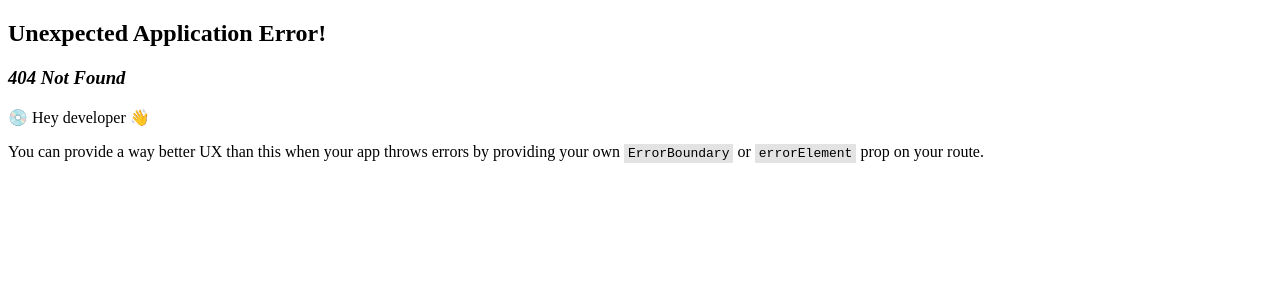
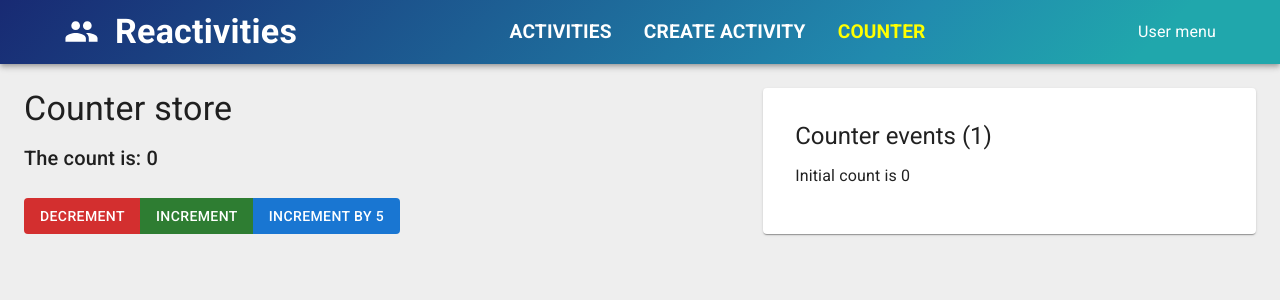
Before and after one commit to thuannd-dev/Reactivities, a React app in the folder client/: page /counter in a window 1280 px wide. Before the commit this address had no page. Shown: the top 300 px of the page. Built offline with nearby package versions, Linux system fonts and the light colour scheme; the HTML template or start-up script is replaced by a standard one.

Commit message:
feat: Integrate and demo with mobx and refactor data fetching
- Integrate and demo with mobx by counter component

- Demo computed properties in mobx by counter event

- Add loading indicator

- Refactor react query fetching

```diff
--- a/client/package.json
+++ b/client/package.json
@@ -19,6 +19,8 @@
     "@tanstack/react-query-devtools": "^5.85.9",
     "axios": "^1.11.0",
     "date-fns": "^4.1.0",
+    "mobx": "^6.15.0",
+    "mobx-react-lite": "^4.1.1",
     "react": "^19.1.1",
     "react-calendar": "^6.0.0",
     "react-dom": "^19.1.1",
--- a/client/src/app/layout/NavBar.tsx
+++ b/client/src/app/layout/NavBar.tsx
@@ -6,11 +6,16 @@
   Container,
   Typography,
   MenuItem,
+  LinearProgress,
 } from "@mui/material";
 import { NavLink } from "react-router";
 import MenuItemLink from "../shared/components/MenuItemLink";
+import { useStore } from "../../lib/hooks/useStore";
+import { Observer } from "mobx-react-lite";
 
 export default function NavBar() {
+  const { uiStore } = useStore();
+
   return (
     <Box sx={{ flexGrow: 1 }}>
       <AppBar
@@ -18,6 +23,7 @@
         sx={{
           backgroundImage:
             "linear-gradient(135deg, #182a73 0%, #218aae 69%, #20a7ac 89%)",
+          position: "relative",
         }}
       >
         <Container maxWidth="xl">
@@ -37,10 +43,28 @@
             <Box sx={{ display: "flex" }}>
               <MenuItemLink to="/activities">Activities</MenuItemLink>
               <MenuItemLink to="/createActivity">Create Activity</MenuItemLink>
+              <MenuItemLink to="/counter">Counter</MenuItemLink>
             </Box>
             <MenuItem>User menu</MenuItem>
           </Toolbar>
         </Container>
+
+        <Observer>
+          {() =>
+            uiStore.isLoading ? (
+              <LinearProgress
+                color="secondary"
+                sx={{
+                  position: "absolute",
+                  bottom: 0,
+                  left: 0,
+                  right: 0,
+                  height: 4,
+                }}
+              />
+            ) : null
+          }
+        </Observer>
       </AppBar>
     </Box>
   );
--- a/client/src/app/router/Routes.tsx
+++ b/client/src/app/router/Routes.tsx
@@ -4,6 +4,7 @@
 import HomePage from "../../features/home/HomePage";
 import ActivityForm from "../../features/activities/form/ActivityForm";
 import ActivityDetailPage from "../../features/activities/details/ActivityDetailPage";
+import Counter from "../../features/counter/Counter";
 
 export const router = createBrowserRouter([
   {
@@ -30,6 +31,10 @@
         path: "manage/:id",
         element: <ActivityForm />,
       },
+      {
+        path: "counter",
+        element: <Counter />,
+      },
     ],
   },
 ]);
--- /dev/null
+++ b/client/src/features/counter/Counter.tsx
@@ -0,0 +1,61 @@
+import {
+  Box,
+  Button,
+  ButtonGroup,
+  List,
+  ListItemText,
+  Paper,
+  Typography,
+} from "@mui/material";
+import { useStore } from "../../lib/hooks/useStore";
+import { observer } from "mobx-react-lite";
+
+const Counter = observer(function Counter() {
+  const { counterStore } = useStore();
+
+  return (
+    <Box display="flex" justifyContent="space-between">
+      <Box sx={{ width: "60%" }}>
+        <Typography variant="h4" gutterBottom>
+          {counterStore.title}
+        </Typography>
+        <Typography variant="h6">The count is: {counterStore.count}</Typography>
+        <ButtonGroup sx={{ mt: 3 }}>
+          <Button
+            onClick={() => counterStore.decrement()}
+            variant="contained"
+            color="error"
+          >
+            Decrement
+          </Button>
+          <Button
+            onClick={() => counterStore.increment()}
+            variant="contained"
+            color="success"
+          >
+            Increment
+          </Button>
+          <Button
+            onClick={() => counterStore.increment(5)}
+            variant="contained"
+            color="primary"
+          >
+            Increment by 5
+          </Button>
+        </ButtonGroup>
+      </Box>
+      <Paper sx={{ width: "40%", p: 4 }}>
+        <Typography variant="h5">
+          Counter events ({counterStore.eventCount})
+        </Typography>
+        <List>
+          {counterStore.events.map((value, index) => (
+            <ListItemText key={index}>{value}</ListItemText>
+          ))}
+        </List>
+      </Paper>
+    </Box>
+  );
+});
+
+export default Counter;
--- a/client/src/lib/api/agent.ts
+++ b/client/src/lib/api/agent.ts
@@ -1,4 +1,5 @@
 import axios from "axios";
+import { store } from "../stores/store";
 
 const sleep = (delay: number) => {
   return new Promise((resolve) => {
@@ -10,6 +11,11 @@
   baseURL: import.meta.env.VITE_API_URL,
 });
 
+agent.interceptors.request.use((config) => {
+  store.uiStore.isBusy();
+  return config;
+});
+
 agent.interceptors.response.use(async (response) => {
   try {
     await sleep(1000);
@@ -17,6 +23,8 @@
   } catch (error) {
     console.log(error);
     return Promise.reject(error);
+  } finally {
+    store.uiStore.isIdle();
   }
 });
 
--- a/client/src/lib/hooks/useActivities.tsx
+++ b/client/src/lib/hooks/useActivities.ts
@@ -1,8 +1,10 @@
 import { useMutation, useQuery, useQueryClient } from "@tanstack/react-query";
 import agent from "../api/agent";
+import { useLocation } from "react-router";
 
 export const useActivities = (id?: string) => {
   const queryClient = useQueryClient();
+  const location = useLocation();
 
   const { data: activities, isPending } = useQuery({
     queryKey: ["activities"],
@@ -10,6 +12,7 @@
       const response = await agent.get<Activity[]>("/activities");
       return response.data;
     },
+    enabled: !id && location.pathname === "/activities",
   });
 
   const { data: activity, isLoading: isLoadingActivity } = useQuery({
--- /dev/null
+++ b/client/src/lib/hooks/useStore.ts
@@ -0,0 +1,6 @@
+import { useContext } from "react";
+import { StoreContext } from "../stores/store";
+
+export function useStore() {
+  return useContext(StoreContext);
+}
--- /dev/null
+++ b/client/src/lib/stores/counterStore.ts
@@ -0,0 +1,25 @@
+import { makeAutoObservable } from "mobx";
+
+export default class CounterStore {
+  title = "Counter store";
+  count = 0;
+  events: string[] = [`Initial count is ${this.count}`];
+
+  constructor() {
+    makeAutoObservable(this);
+  }
+
+  increment = (amount = 1) => {
+    this.count += amount;
+    this.events.push(`Incremented by ${amount} - count is now ${this.count}`);
+  };
+
+  decrement = (amount = 1) => {
+    this.count -= amount;
+    this.events.push(`Decremented by ${amount} - count is now ${this.count}`);
+  };
+
+  get eventCount() {
+    return this.events.length;
+  }
+}
--- /dev/null
+++ b/client/src/lib/stores/store.ts
@@ -0,0 +1,15 @@
+import { createContext } from "react";
+import CounterStore from "./counterStore";
+import { UiStore } from "./uiStore";
+
+interface Store {
+  counterStore: CounterStore;
+  uiStore: UiStore;
+}
+
+export const store: Store = {
+  counterStore: new CounterStore(),
+  uiStore: new UiStore(),
+};
+
+export const StoreContext = createContext(store);
--- /dev/null
+++ b/client/src/lib/stores/uiStore.ts
@@ -0,0 +1,17 @@
+import { makeAutoObservable } from "mobx";
+
+export class UiStore {
+  isLoading = false;
+
+  constructor() {
+    makeAutoObservable(this);
+  }
+
+  isBusy() {
+    this.isLoading = true;
+  }
+
+  isIdle() {
+    this.isLoading = false;
+  }
+}
--- a/client/src/main.tsx
+++ b/client/src/main.tsx
@@ -9,14 +9,17 @@
 import { ReactQueryDevtools } from "@tanstack/react-query-devtools";
 import { RouterProvider } from "react-router";
 import { router } from "./app/router/Routes";
+import { store, StoreContext } from "./lib/stores/store";
 
 const queryClient = new QueryClient();
 
 createRoot(document.getElementById("root")!).render(
   <StrictMode>
-    <QueryClientProvider client={queryClient}>
-      <ReactQueryDevtools />
-      <RouterProvider router={router} />
-    </QueryClientProvider>
+    <StoreContext.Provider value={store}>
+      <QueryClientProvider client={queryClient}>
+        <ReactQueryDevtools />
+        <RouterProvider router={router} />
+      </QueryClientProvider>
+    </StoreContext.Provider>
   </StrictMode>
 );
```
Also changed, not shown: 1 other file (tests, documents, lock files or other folders).
